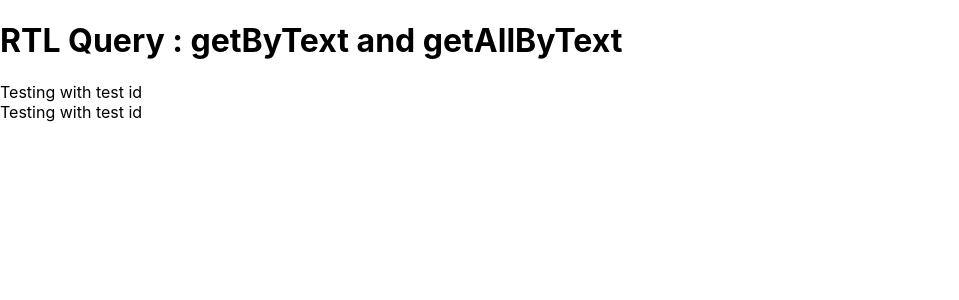
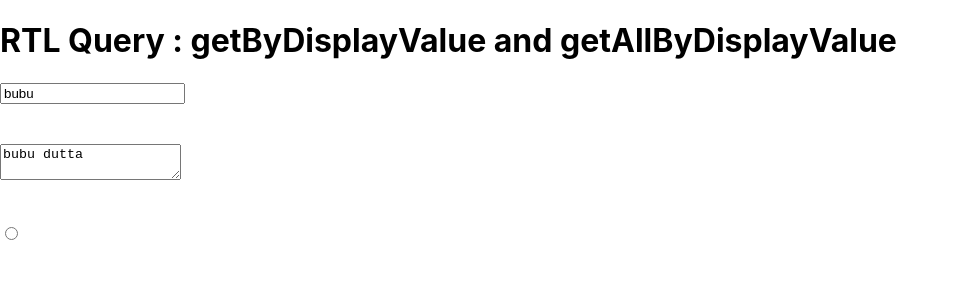
Before and after one commit to swarnabha-dutta/testing-blog-app, a React (Create React App) app: page / in a window 1280 px wide. Shown: the top 300 px of the page, without its empty margins (0-959 px from the left). Built offline with nearby package versions, Linux system fonts and the light colour scheme.

Commit message:
understanding how the getByAllDisplayValue  and getByDisplayValue of RTL works when we have same type of elements and their value also

```diff
--- a/src/App.js
+++ b/src/App.js
@@ -3,13 +3,17 @@ import './App';
 const App = () => {
   return (
     <div className='App'>
-      <h1>RTL Query :  getByText and getAllByText</h1>
-      <div data-testid="div-test-id">
-        Testing with test id
-      </div>
-      <div data-testid="div-test-id">
-        Testing with test id
-      </div>
+      <h1>RTL Query :  getByDisplayValue and getAllByDisplayValue</h1>
+      <input type='text' defaultValue={"bubu"} />
+      <br />
+      <br />
+      <br />
+
+      <textarea defaultValue={'bubu dutta'} />
+      <br />
+      <br />
+      <br />
+      <input type='radio' defaultValue={'bubu'} />
     </div>
   )
 }
```
Also changed, not shown: 1 other file (tests, documents, lock files or other folders).
